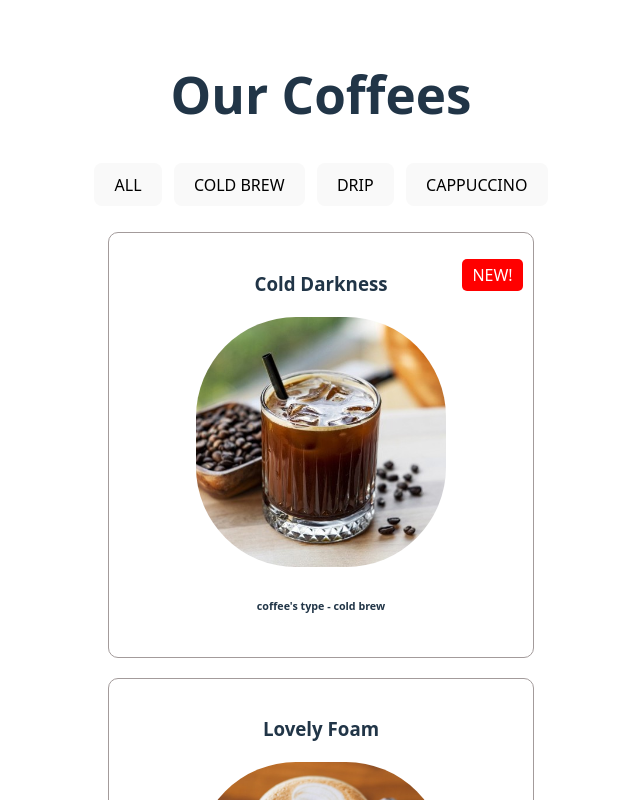
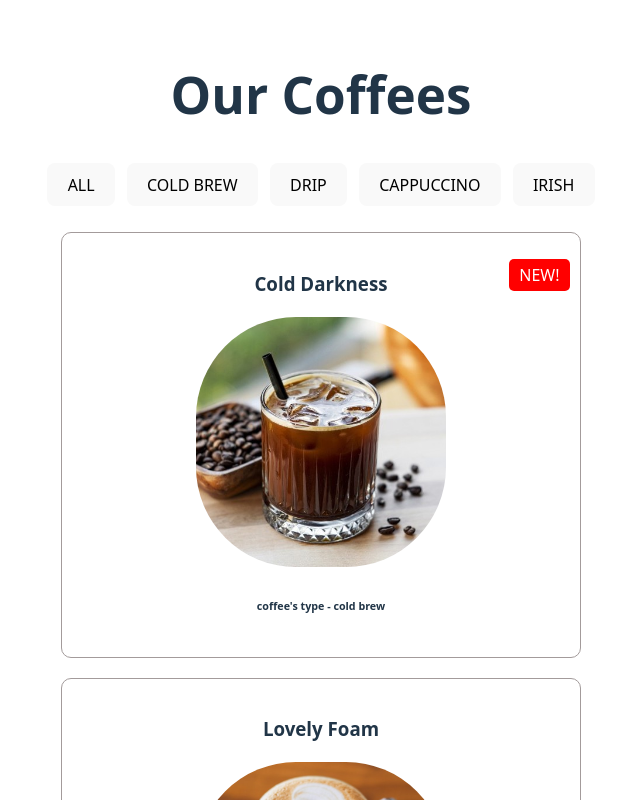
Before and after one commit to szczuraszczyk/menu-kawiarnia, a React (Vite) app: page / in a window 1280 px wide. Shown: the top 800 px of the page, without its empty margins (319-959 px from the left). Built offline with nearby package versions, Linux system fonts and the light colour scheme.

Commit message:
added a button that displays no coffee options with a text

```diff
--- a/src/CoffeeList.jsx
+++ b/src/CoffeeList.jsx
@@ -2,6 +2,11 @@ import CoffeeCard from "./CoffeeCard";
 import './App';
 
 function CoffeeList({coffeeData}) {
+
+    if (coffeeData.length === 0) {
+        return <p>We currently don't have this type of coffee, our apologizes.</p>;
+    }
+
     return ((
         <div className="coffee-list">
             {coffeeData.map((coffee => (
--- a/src/FilterMenu.jsx
+++ b/src/FilterMenu.jsx
@@ -8,6 +8,7 @@ function FilterMenu({onFilterChange}){
             <button className="button" onClick={()=> onFilterChange("cold brew")}>COLD BREW</button>
             <button className="button" onClick={()=> onFilterChange("latte")}>DRIP</button>
             <button className="button" onClick={()=> onFilterChange("cappuccino")}>CAPPUCCINO</button>
+            <button className="button" onClick={()=> onFilterChange("irish")}>IRISH</button>
         </div>
     )
 }
```
